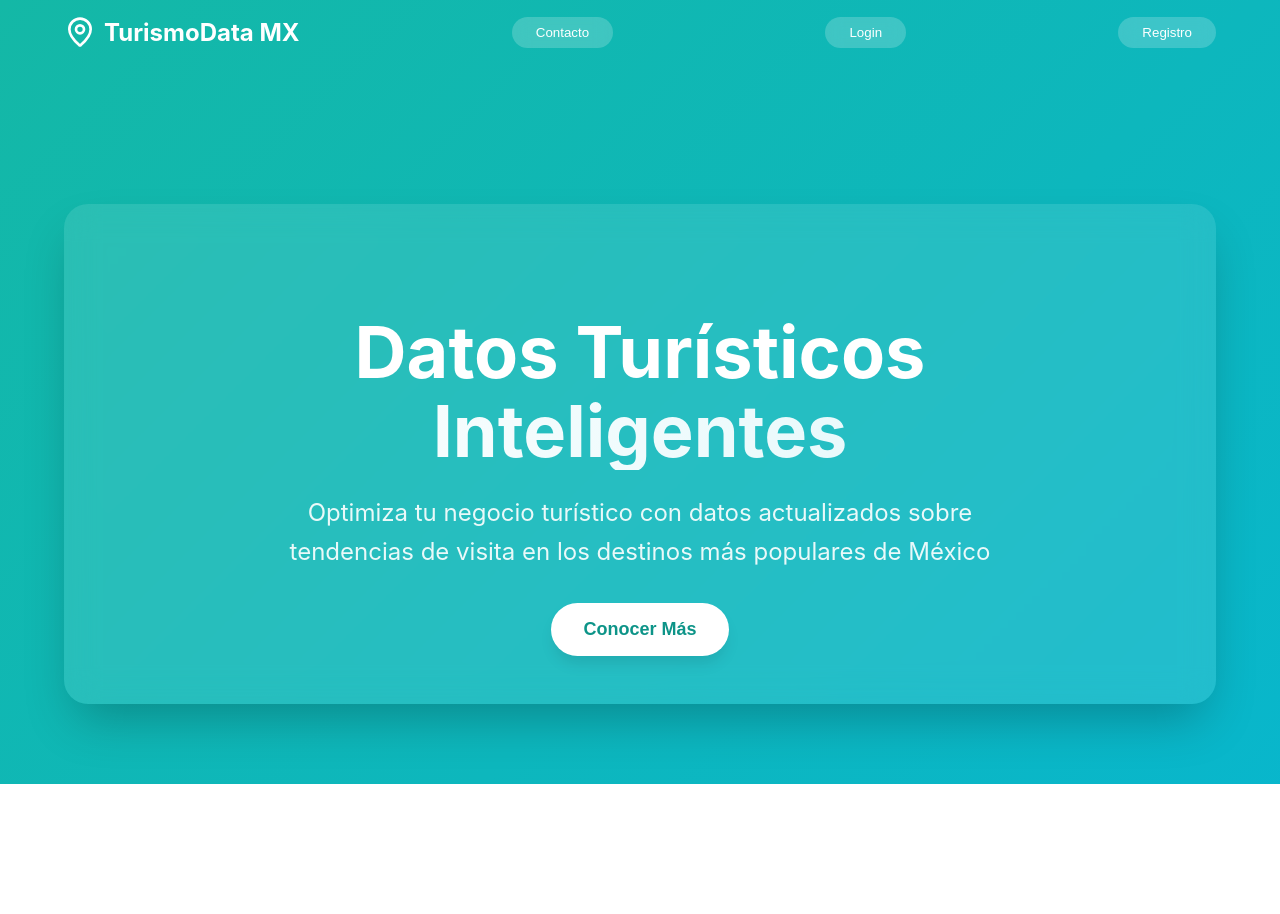
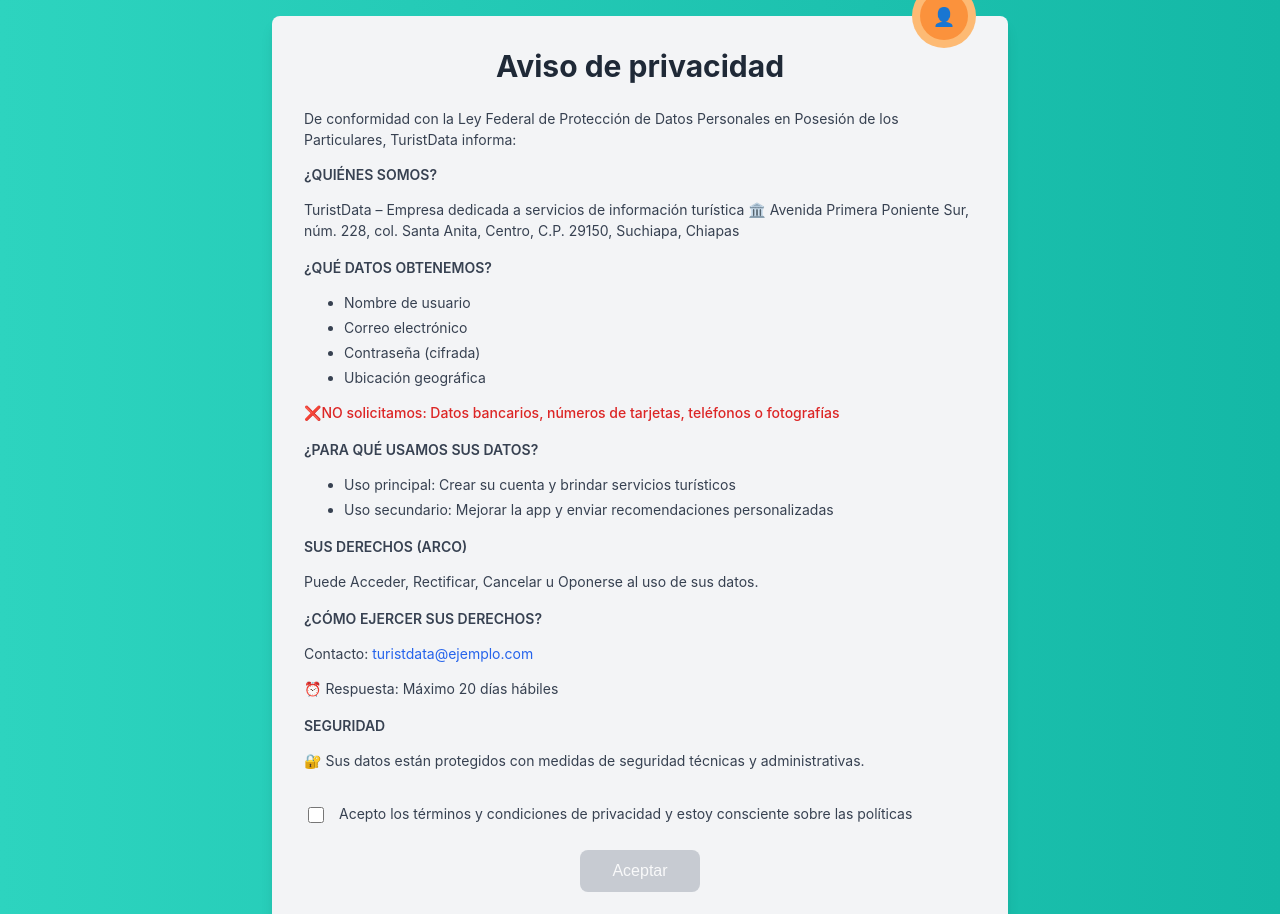
Before and after one commit to paolis28/LandingPage_TuristData, a React (Create React App) app: page / in a window 1280 px wide. Shown: the top 914 px of the page. Built offline with nearby package versions, Linux system fonts and the light colour scheme.

Commit message:
Se añadieron permisos de seguridad para la materia de seguridad de la información

```diff
--- a/src/routes/pagina.routes.js
+++ b/src/routes/pagina.routes.js
@@ -5,11 +5,13 @@ import Login from '../views/Login_admin';
 import Contacto from '../views/Contacto';
 import PanelAdmin from '../views/panelAdmin';
 import PanelEstablecimiento from '../views/panel_establecimiento';
+import AvisoPrivacidad from '../views/avisoprivacidad';
 const Rutas =() =>{
   return (
 
       <Routes>
-        <Route path="/" element={<Inicio />} />
+        <Route path="/" element={<AvisoPrivacidad />} />
+        <Route path="/Inicio" element={<Inicio />} />
         <Route path="/register" element={<Register />} />
         <Route path="/login" element={<Login />} />
         <Route path="/contacto" element={<Contacto />} />
--- /dev/null
+++ b/src/styles/Privacidad.css
@@ -0,0 +1,218 @@
+/* AvisoPrivacidad.css */
+
+/* Container principal */
+.privacy-container {
+  min-height: 100vh;
+  background: linear-gradient(to right, #2dd4bf, #14b8a6);
+  display: flex;
+  align-items: center;
+  justify-content: center;
+  padding: 1rem;
+  font-family: -apple-system, BlinkMacSystemFont, 'Segoe UI', 'Roboto', 'Oxygen', 'Ubuntu', 'Cantarell', sans-serif;
+}
+
+/* Tarjeta principal */
+.privacy-card {
+  background-color: #f3f4f6;
+  border-radius: 0.5rem;
+  box-shadow: 0 10px 15px -3px rgba(0, 0, 0, 0.1), 0 4px 6px -2px rgba(0, 0, 0, 0.05);
+  max-width: 42rem;
+  width: 100%;
+  padding: 2rem;
+  position: relative;
+}
+
+/* Avatar */
+.avatar-container {
+  position: absolute;
+  top: -2rem;
+  right: 2rem;
+}
+
+.avatar-outer {
+  width: 4rem;
+  height: 4rem;
+  background-color: #fdba74;
+  border-radius: 50%;
+  display: flex;
+  align-items: center;
+  justify-content: center;
+}
+
+.avatar-inner {
+  width: 3rem;
+  height: 3rem;
+  background-color: #fb923c;
+  border-radius: 50%;
+  display: flex;
+  align-items: center;
+  justify-content: center;
+}
+
+.avatar-icon {
+  color: white;
+  font-weight: bold;
+  font-size: 1.125rem;
+}
+
+/* Título */
+.privacy-title {
+  font-size: 1.875rem;
+  font-weight: bold;
+  color: #1f2937;
+  margin-bottom: 1.5rem;
+  text-align: center;
+  margin-top: 0;
+}
+
+/* Contenido */
+.privacy-content {
+  font-size: 0.875rem;
+  color: #374151;
+  line-height: 1.5;
+}
+
+.content-section {
+  margin-bottom: 1rem;
+}
+
+.section-title {
+  font-weight: 600;
+  margin-bottom: 0.5rem;
+  margin-top: 0;
+}
+
+/* Listas */
+.data-list {
+  list-style-type: disc;
+  padding-left: 1.5rem;
+  margin-left: 1rem;
+}
+
+.data-list li {
+  margin-bottom: 0.25rem;
+}
+
+/* Texto de advertencia */
+.warning-text {
+  color: #dc2626;
+  font-weight: 500;
+  margin-top: 0.5rem;
+  margin-bottom: 0;
+}
+
+/* Email de contacto */
+.contact-email {
+  color: #2563eb;
+}
+
+/* Checkbox */
+.checkbox-container {
+  margin-top: 2rem;
+  display: flex;
+  align-items: flex-start;
+  gap: 0.75rem;
+}
+
+.checkbox-input {
+  margin-top: 0.25rem;
+  height: 1rem;
+  width: 1rem;
+  accent-color: #0d9488;
+  border: 1px solid #d1d5db;
+  border-radius: 0.25rem;
+  cursor: pointer;
+}
+
+.checkbox-input:focus {
+  outline: 2px solid #0d9488;
+  outline-offset: 2px;
+}
+
+.checkbox-label {
+  font-size: 0.875rem;
+  color: #374151;
+  cursor: pointer;
+  line-height: 1.5;
+}
+
+/* Botón */
+.button-container {
+  margin-top: 1.5rem;
+  display: flex;
+  justify-content: center;
+}
+
+.accept-button {
+  padding: 0.75rem 2rem;
+  border-radius: 0.5rem;
+  font-weight: 500;
+  color: white;
+  border: none;
+  font-size: 1rem;
+  transition: all 0.2s ease-in-out;
+  cursor: pointer;
+}
+
+.accept-button.enabled {
+  background-color: #14b8a6;
+  box-shadow: 0 4px 6px -1px rgba(0, 0, 0, 0.1), 0 2px 4px -1px rgba(0, 0, 0, 0.06);
+}
+
+.accept-button.enabled:hover {
+  background-color: #0d9488;
+  transform: translateY(-1px);
+}
+
+.accept-button.disabled {
+  background-color: #9ca3af;
+  cursor: not-allowed;
+  opacity: 0.5;
+}
+
+/* Responsive */
+@media (max-width: 768px) {
+  .privacy-container {
+    padding: 0.5rem;
+  }
+
+  .privacy-card {
+    padding: 1.5rem;
+  }
+
+  .privacy-title {
+    font-size: 1.5rem;
+  }
+
+  .avatar-container {
+    right: 1.5rem;
+  }
+}
+
+@media (max-width: 480px) {
+  .privacy-card {
+    padding: 1rem;
+  }
+
+  .privacy-title {
+    font-size: 1.25rem;
+  }
+
+  .avatar-container {
+    right: 1rem;
+  }
+
+  .avatar-outer {
+    width: 3rem;
+    height: 3rem;
+  }
+
+  .avatar-inner {
+    width: 2.5rem;
+    height: 2.5rem;
+  }
+
+  .avatar-icon {
+    font-size: 1rem;
+  }
+}
--- /dev/null
+++ b/src/views/avisoprivacidad.js
@@ -0,0 +1,118 @@
+import React, { useState } from 'react';
+import { useNavigate } from 'react-router-dom';
+import '../styles/Privacidad.css';
+
+const AvisoPrivacidad = () => {
+  const [isAccepted, setIsAccepted] = useState(false);
+  const navigate = useNavigate();
+
+  const handleCheckboxChange = (e) => {
+    setIsAccepted(e.target.checked);
+  };
+
+  const handleAccept = () => {
+    if (isAccepted) {
+      alert('Términos y condiciones aceptados');
+      navigate('/Inicio'); // Redirigir a la página de inicio
+    }
+  };
+
+  return (
+    <div className="privacy-container">
+      <div className="privacy-card">
+        {/* Avatar */}
+        <div className="avatar-container">
+          <div className="avatar-outer">
+            <div className="avatar-inner">
+              <span className="avatar-icon">👤</span>
+            </div>
+          </div>
+        </div>
+
+        {/* Header */}
+        <h1 className="privacy-title">
+          Aviso de privacidad
+        </h1>
+
+        {/* Content */}
+        <div className="privacy-content">
+          <p>
+            De conformidad con la Ley Federal de Protección de Datos Personales en Posesión de los Particulares, TuristData informa:
+          </p>
+
+          <div className="content-section">
+            <p className="section-title">¿QUIÉNES SOMOS?</p>
+            <p>
+              TuristData – Empresa dedicada a servicios de información turística 🏛️ Avenida Primera
+              Poniente Sur, núm. 228, col. Santa Anita, Centro, C.P. 29150, Suchiapa, Chiapas
+            </p>
+          </div>
+
+          <div className="content-section">
+            <p className="section-title">¿QUÉ DATOS OBTENEMOS?</p>
+            <ul className="data-list">
+              <li>Nombre de usuario</li>
+              <li>Correo electrónico</li>
+              <li>Contraseña (cifrada)</li>
+              <li>Ubicación geográfica</li>
+            </ul>
+            <p className="warning-text">
+              ❌NO solicitamos: Datos bancarios, números de tarjetas, teléfonos o fotografías
+            </p>
+          </div>
+
+          <div className="content-section">
+            <p className="section-title">¿PARA QUÉ USAMOS SUS DATOS?</p>
+            <ul className="data-list">
+              <li>Uso principal: Crear su cuenta y brindar servicios turísticos</li>
+              <li>Uso secundario: Mejorar la app y enviar recomendaciones personalizadas</li>
+            </ul>
+          </div>
+
+          <div className="content-section">
+            <p className="section-title">SUS DERECHOS (ARCO)</p>
+            <p>Puede Acceder, Rectificar, Cancelar u Oponerse al uso de sus datos.</p>
+          </div>
+
+          <div className="content-section">
+            <p className="section-title">¿CÓMO EJERCER SUS DERECHOS?</p>
+            <p>Contacto: <span className="contact-email">turistdata@ejemplo.com</span></p>
+            <p>⏰ Respuesta: Máximo 20 días hábiles</p>
+          </div>
+
+          <div className="content-section">
+            <p className="section-title">SEGURIDAD</p>
+            <p>🔐 Sus datos están protegidos con medidas de seguridad técnicas y administrativas.</p>
+          </div>
+        </div>
+
+        {/* Checkbox */}
+        <div className="checkbox-container">
+          <input
+            type="checkbox"
+            id="accept-terms"
+            checked={isAccepted}
+            onChange={handleCheckboxChange}
+            className="checkbox-input"
+          />
+          <label htmlFor="accept-terms" className="checkbox-label">
+            Acepto los términos y condiciones de privacidad y estoy consciente sobre las políticas
+          </label>
+        </div>
+
+        {/* Accept Button */}
+        <div className="button-container">
+          <button
+            onClick={handleAccept}
+            disabled={!isAccepted}
+            className={`accept-button ${isAccepted ? 'enabled' : 'disabled'}`}
+          >
+            Aceptar
+          </button>
+        </div>
+      </div>
+    </div>
+  );
+};
+
+export default AvisoPrivacidad;
```
